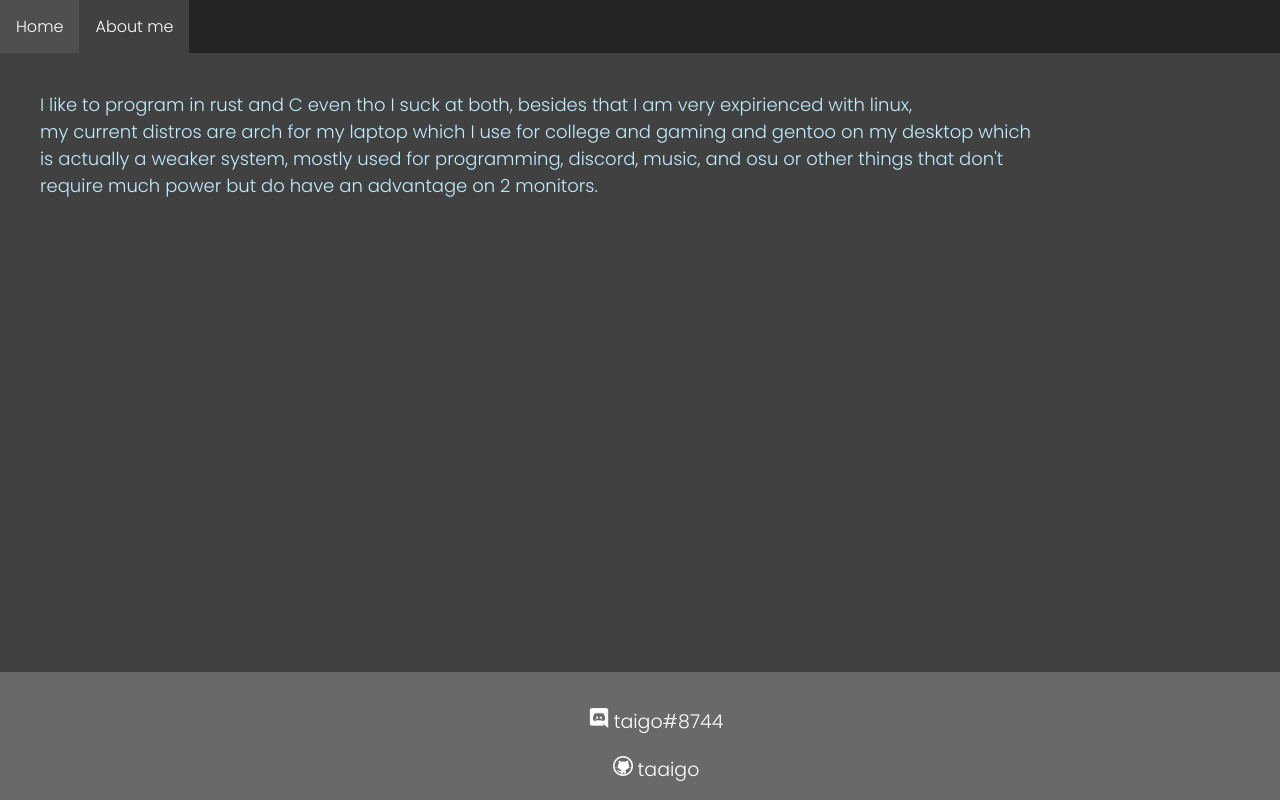
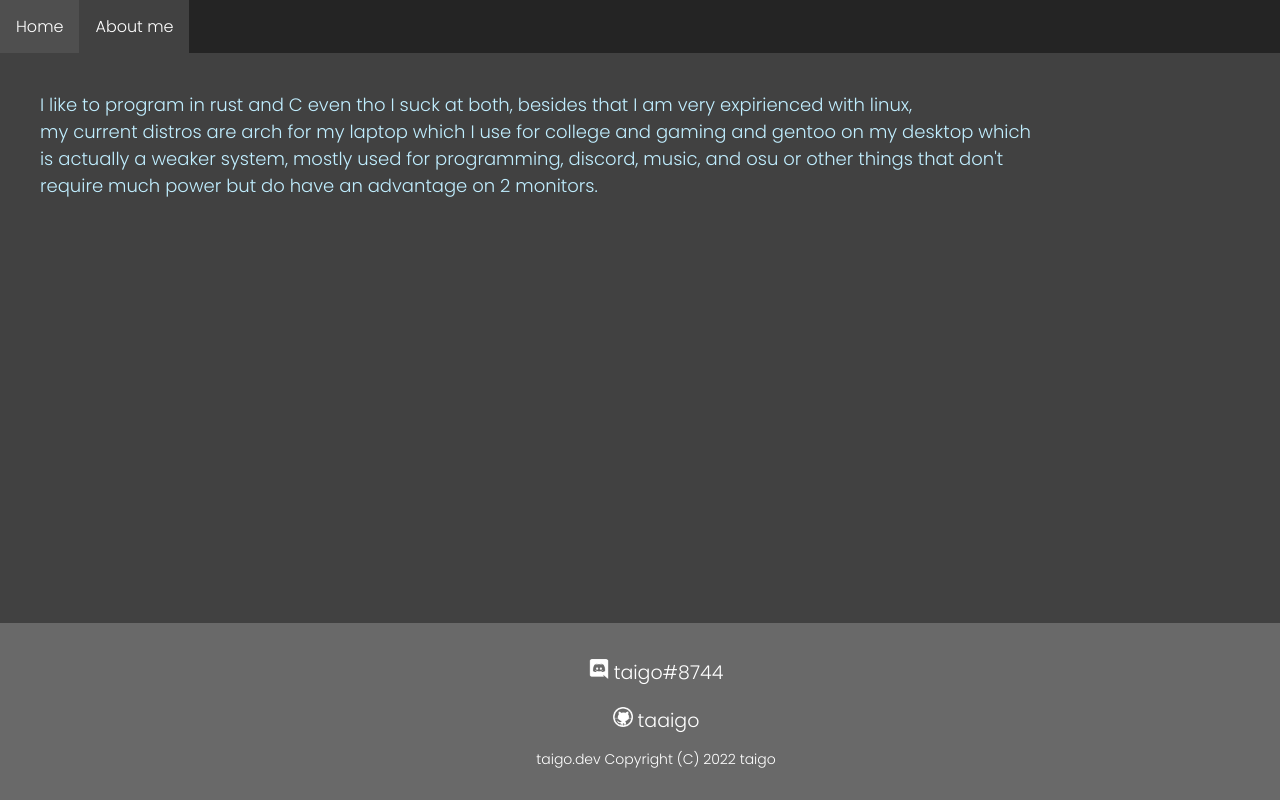
Before and after one commit to taaigo/old-taigo.dev, a plain HTML site: page html/about.html in a window 1280 px wide. Drawn offline with Linux system fonts and the light colour scheme.

Commit message:
add license

```diff
--- a/css/global-style.css
+++ b/css/global-style.css
@@ -49,3 +49,7 @@ p.bottom, a.bottom {
     text-align: center;
     padding: 16px;
   }
+
+  .copyright {
+    font-size: 14px;
+  }
--- a/html/about.html
+++ b/html/about.html
@@ -27,6 +27,8 @@
         <p class="bottom"><img src="../media/discord.png">taigo#8744</p>
 
         <a class="bottom" href="https://github.com/taaigo"><img src="../media/github.png">taaigo</a>
+
+        <p class="copyright">taigo.dev Copyright (C) 2022 taigo</p>
     </div>
 </body>
 </html>
```
Also changed, not shown: 1 other file.
